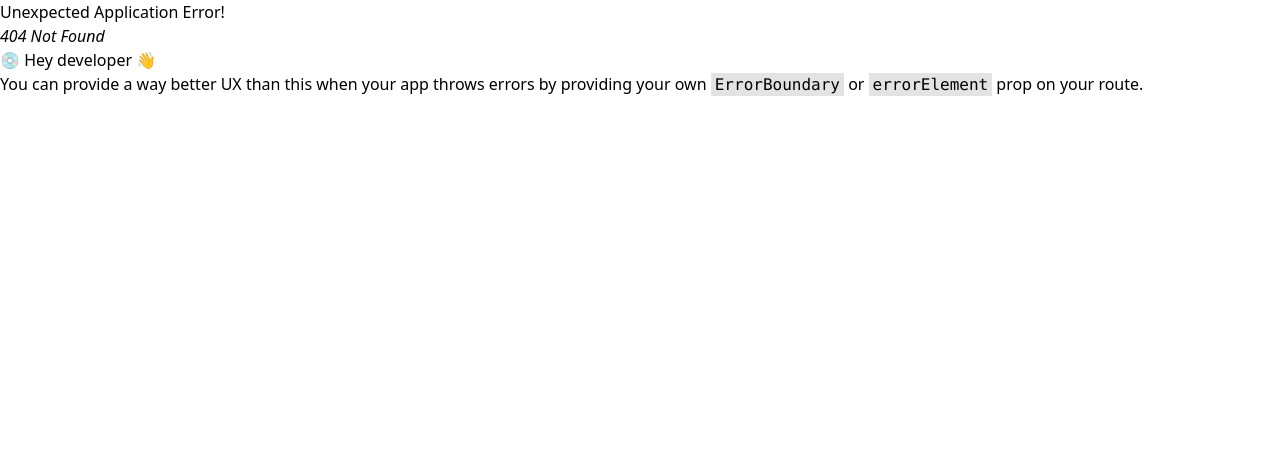
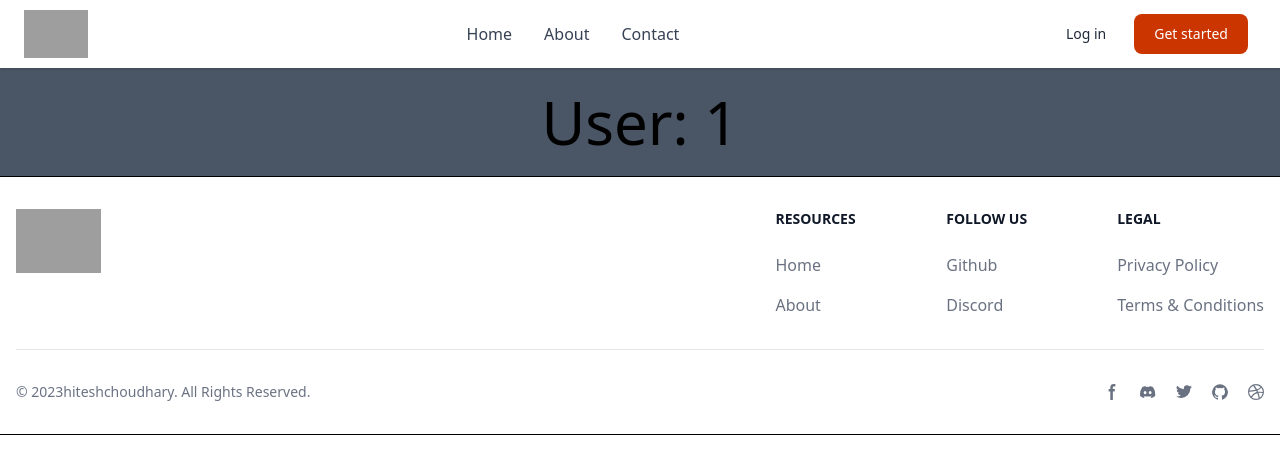
Before and after one commit to AMANverma9118/Mythica-Jewels, a React (Vite) app: page /user/1 in a window 1280 px wide. Before the commit this address had no page. Shown: the top 474 px of the page. Built offline with nearby package versions, Linux system fonts and the light colour scheme; grey boxes are pictures that could not be loaded.

Commit message:
Adding User section

```diff
--- a/src/components/Header/Header.jsx
+++ b/src/components/Header/Header.jsx
@@ -10,7 +10,7 @@ function Header() {
                 <div className="flex flex-wrap justify-between items-center mx-auto max-w-screen-xl">
                     <Link to="/" className="flex items-center">
                         <img
-                            src="https://mythica-collection.com/wp-content/uploads/2023/10/Mythica_Logo.jpg"
+                            src="ChatGPT Image Jun 24, 2025, 09_34_00 AM.png"
                             className="mr-3 h-12"
                             alt="Logo"
                         />
--- /dev/null
+++ b/src/components/User/User.jsx
@@ -0,0 +1,13 @@
+import React from 'react'
+import { useParams } from 'react-router-dom'
+
+function User() {
+    const {id} = useParams();
+  return (
+    <div className='bg-gray-600 text-6xl p-6 text-center'>
+      User: {id}
+    </div>
+  )
+}
+
+export default User
--- a/src/main.jsx
+++ b/src/main.jsx
@@ -8,6 +8,7 @@ import Home from './components/Home/Home.jsx'
 import About from './components/About/About.jsx'
 import Contact from './components/Contact/Contact.jsx'
 import { Route } from 'react-router-dom'
+import User from './components/User/User.jsx'
 
 // const router = createBrowserRouter([
 //   {
@@ -36,6 +37,7 @@ const router = createBrowserRouter(
       <Route path='' element={<Home />} />
       <Route path='about' element={<About />} />
       <Route path='contact' element={<Contact />} />
+      <Route path='user/:id' element={<User />} />
     </Route>
   )
 )
```
Also changed, not shown: ChatGPT Image Jun 24, 2025, 09_34_00 AM.png (added).
